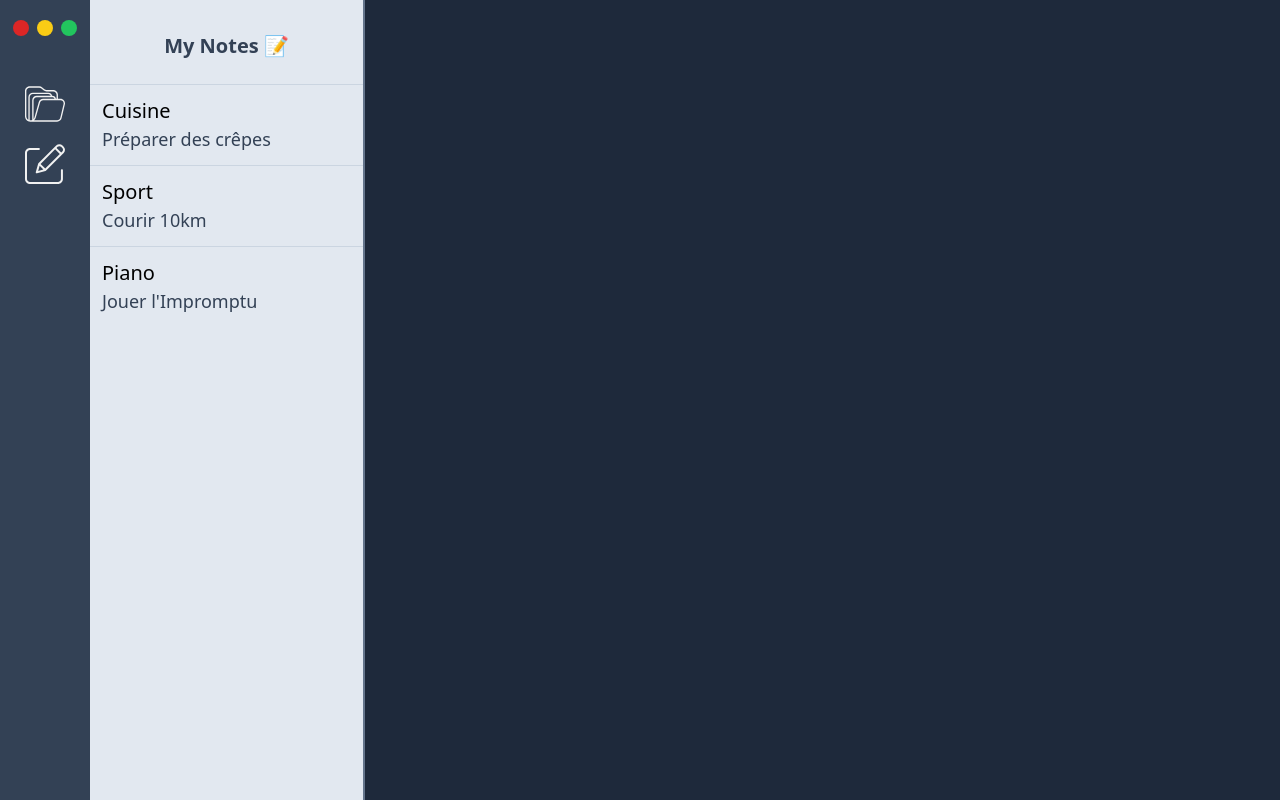
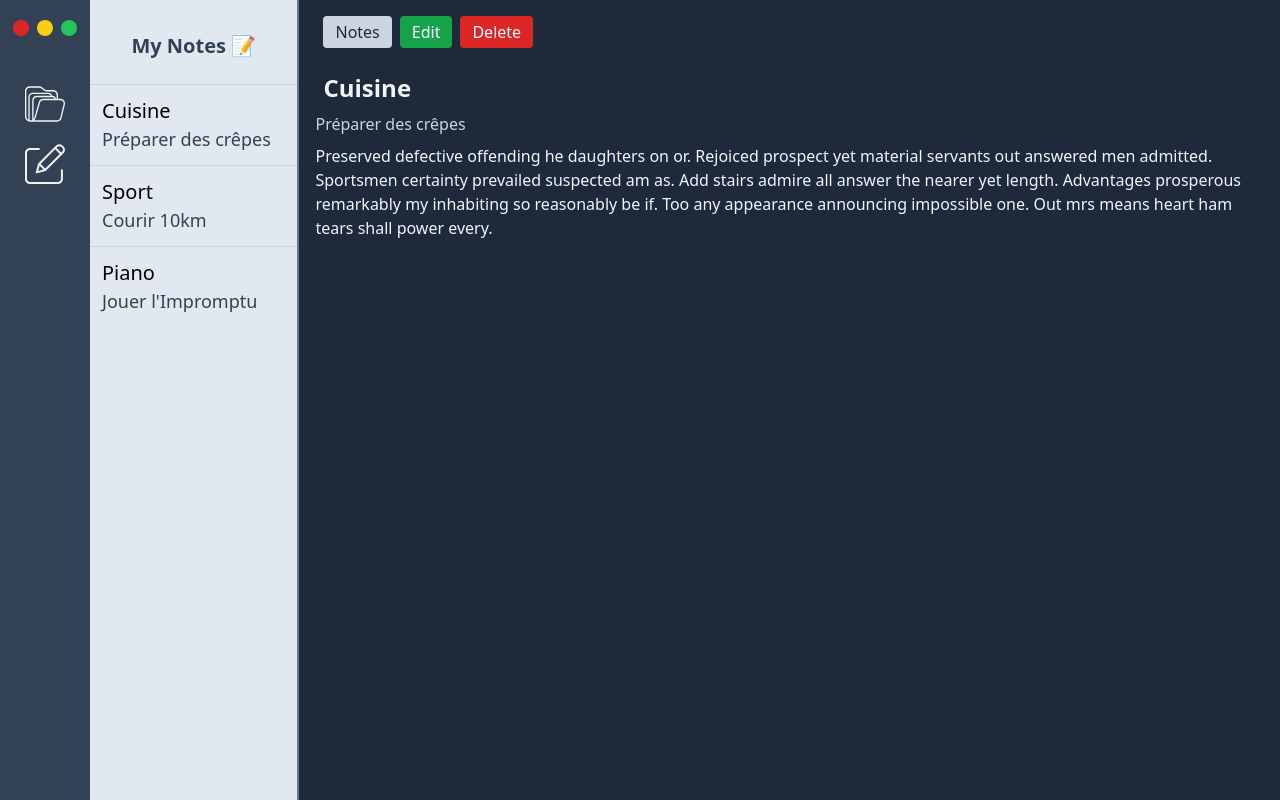
Before and after one commit to OG93-COM/10ReactProjects, a React (Vite) app in the folder Notes/: page /note/2Js5IxpT in a window 1280 px wide. Built offline with nearby package versions, Linux system fonts and the light colour scheme.

Commit message:
NotesApp

```diff
--- a/Notes/src/App.jsx
+++ b/Notes/src/App.jsx
@@ -4,6 +4,7 @@ import { getNoteFromApi } from './features/notes'
 import SideBar from "./components/SideBar"
 import SideNotes from "./components/SideNotes"
 import { Routes, Route } from "react-router-dom"
+import ShowNote from './components/ShowNote'
 
 function App() {
   const dispatch = useDispatch()
@@ -19,7 +20,7 @@ function App() {
     <SideNotes/>
     <Routes>
       <Route path="/" element={<Notes/>} />
-
+      <Route path="/note/:id" element={<ShowNote />} />
     </Routes>
 
 
--- /dev/null
+++ b/Notes/src/components/ShowNote.jsx
@@ -0,0 +1,31 @@
+import {useDispatch, useSelector} from 'react-redux'
+import { Link, useNavigate, useParams } from 'react-router-dom'
+
+
+const ShowNote = () => {
+    const {id} = useParams()
+    const navigate = useNavigate()
+    const noteList = useSelector(state => state.notes)
+    console.log(id)
+    if(noteList.list) {
+        var myNote = noteList.list.find(note => note.id === id)
+    }
+  return (
+    <div className='text-slate-100 p-4 w-full'>
+            <button className='px-3 py-1 mb-4 mx-2 bg-slate-300 hover:bg-slate-200 duration-200 text-slate-800 rounded'>Notes</button>
+            <button className='px-3 py-1 mb-4 bg-green-600 hover:bg-green-700 duration-200 text-slate-50 rounded'>Edit</button>
+            <button className='px-3 py-1 mb-4 mx-2 bg-red-600 hover:bg-red-700 duration-200 text-slate-50 rounded'>Delete</button>
+            {myNote &&   (
+                <article>
+                    <p className='text-2xl font-semibold m-2'>{myNote.title}</p>
+                    <p className='text-md text-slate-300 mb-2'>{myNote.subtitle}</p>
+                    <p className='text-md text-slate-100 font-thin'>{myNote.bodyText}</p>
+                </article>
+
+            )}
+
+    </div>
+  )
+}
+
+export default ShowNote
--- a/Notes/src/components/SideNotes.jsx
+++ b/Notes/src/components/SideNotes.jsx
@@ -1,5 +1,6 @@
 import {useDispatch, useSelector} from 'react-redux'
 import  loader from '../assets/spinner.svg'
+import { Link } from 'react-router-dom'
 
 const SideNotes = () => {
     const noteList = useSelector(state => state.notes)
@@ -10,9 +11,11 @@ const SideNotes = () => {
             <ul className='w-full divide-y divide-slate-300'>
                 {noteList &&
                 noteList.list?.map(note => (
-                    <li key={note.id} className=' hover:bg-slate-100 p-3 hover:scale-[101%] hover:shadow-lg duration-500 cursor-pointer'>
-                    <p className='text-md font-medium md:text-xl md:font-normal'>{note.title}</p>
-                    <p className='text-xs md:text-lg md:font-light text-slate-700'>{note.subtitle}</p>
+                    <li key={note.id} className='hover:bg-slate-100 p-3 hover:scale-[101%] hover:shadow-lg duration-500 cursor-pointer'>
+                    <Link to={`/note/${note.id}`}>
+                        <span className='block text-md font-medium md:text-xl md:font-normal'>{note.title}</span>
+                        <span className='block text-xs md:text-lg md:font-light text-slate-700'>{note.subtitle}</span>
+                    </Link>
                     </li>
                 ))}
             </ul>
```
